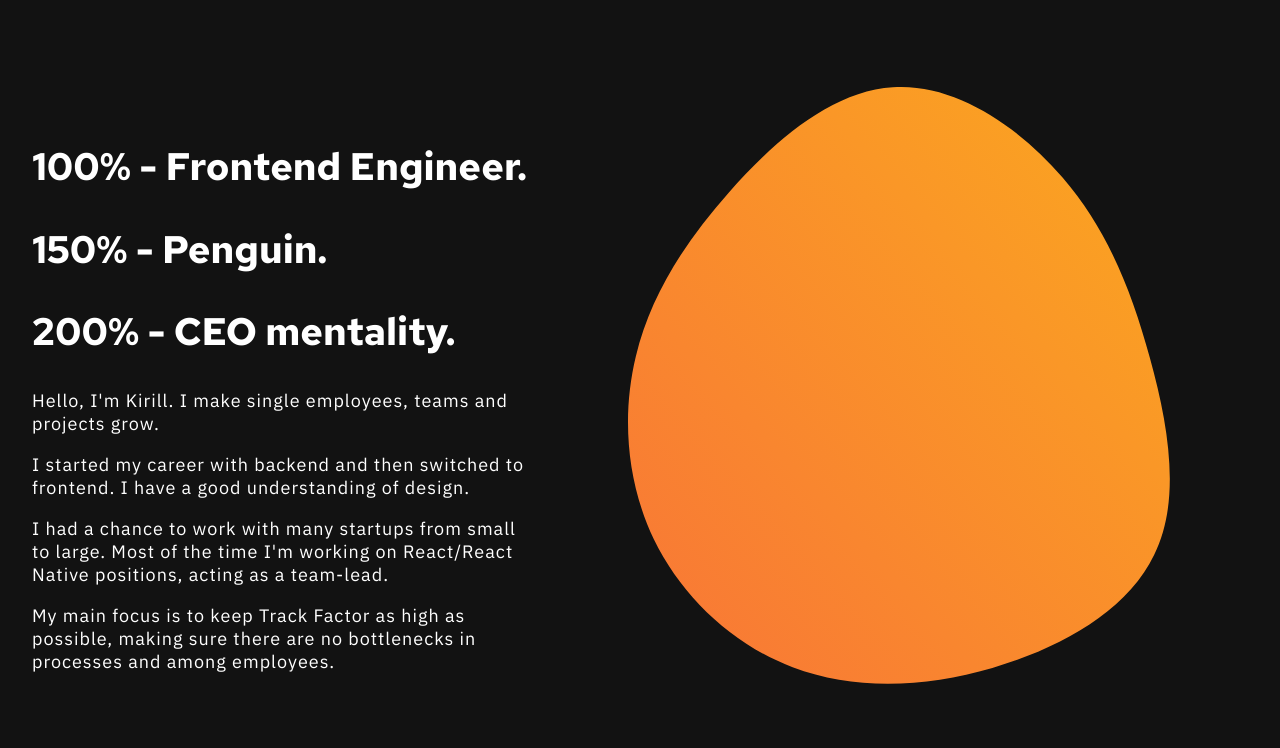
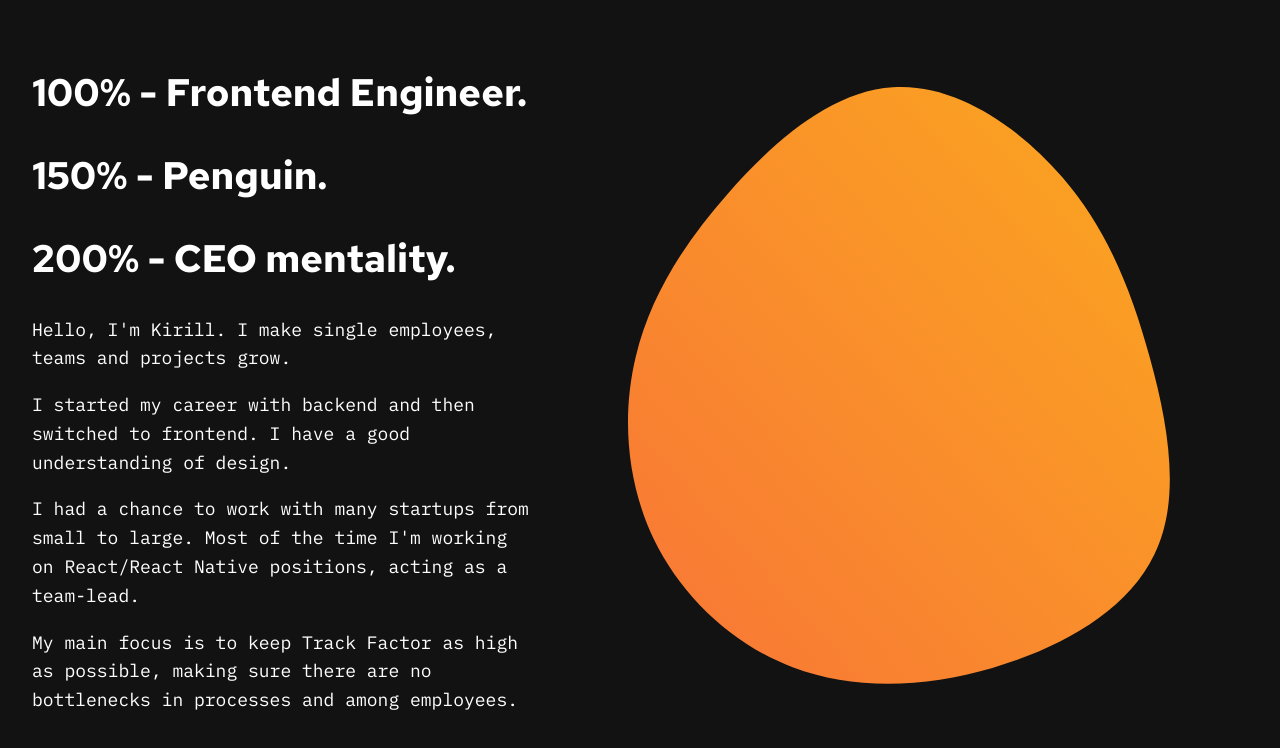
Before and after one commit to kirillkurko/kkurko.dev, a Next.js app: page / in a window 1280 px wide. Shown: the top 748 px of the page. Built offline with nearby package versions, Linux system fonts and the light colour scheme; a web font is replaced by a local one.

Commit message:
Styles updated

```diff
--- a/src/components/Blog/atoms.ts
+++ b/src/components/Blog/atoms.ts
@@ -37,7 +37,7 @@ export const Article = styled.article`
   }
 
   p {
-    letter-spacing: 0.5px;
+    line-height: 1.6;
     font-family: ${({ theme }: ThemeProps) => theme.fontFamilies.mono};
   }
 
@@ -49,7 +49,7 @@ export const Article = styled.article`
 export const Blockquote = styled.blockquote`
   font-family: ${({ theme }: ThemeProps) => theme.fontFamilies.mono};
   margin: 0;
-  letter-spacing: 0.5px;
+  line-height: 1.6;
 `;
 
 export const PostsList = styled.ol`
--- a/src/components/Hero/atoms.ts
+++ b/src/components/Hero/atoms.ts
@@ -11,6 +11,7 @@ export const Wrapper = styled.section`
   height: 100vh;
 
   @media (max-width: 1200px) {
+    height: auto;
     overflow: auto;
     padding-bottom: 5rem;
   }
--- a/src/components/Hero/index.tsx
+++ b/src/components/Hero/index.tsx
@@ -11,7 +11,9 @@ function Hero() {
   return (
     <Wrapper id='hero'>
       <TextBlock>
-        <PageTitle>100% - Frontend Engineer.</PageTitle>
+        <PageTitle style={{ marginTop: 0 }}>
+          100% - Frontend Engineer.
+        </PageTitle>
         <PageTitle>150% - Penguin.</PageTitle>
         <PageTitle>200% - CEO mentality.</PageTitle>
         <Paragraph>
--- a/src/components/atoms.ts
+++ b/src/components/atoms.ts
@@ -34,7 +34,7 @@ export const Paragraph = styled.p`
   font-size: ${18 / 16}rem;
   word-break: break-word;
   color: #fff;
-  letter-spacing: 1px;
+  line-height: 1.6;
 `;
 
 export const BorderBlock = styled.div`
--- a/src/theme/theme.tsx
+++ b/src/theme/theme.tsx
@@ -5,7 +5,7 @@ type FontFamiliesType = {
 
 export const fontFamilies: FontFamiliesType = {
   primary: ['Red Hat Text', 'sans-serif'].join(','),
-  mono: ['IBM Plex Sans', 'monospace'].join(','),
+  mono: ['IBM Plex Mono', 'monospace'].join(','),
 };
 
 export interface ThemeInterface {
```
